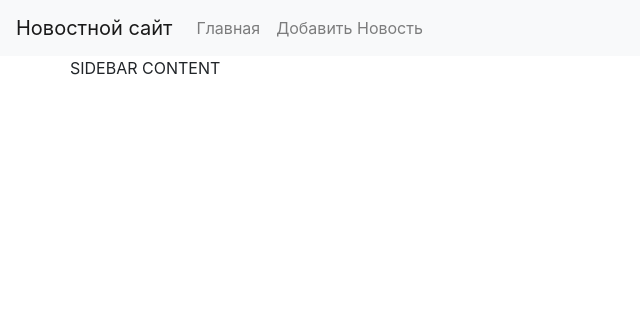
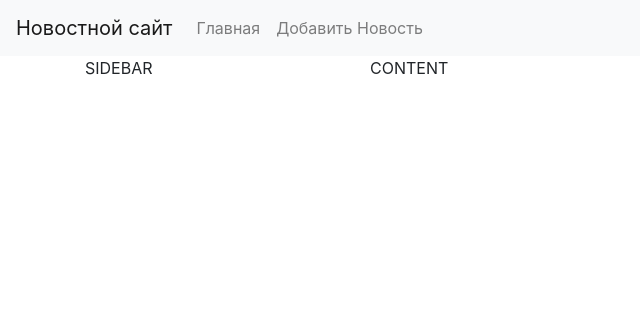
Before and after one commit to AlexandrBenzar/testsites, a Django app: template testsites/mysite/templates/base.html in a window 1280 px wide. Shown: the top 316 px of the page, without its empty margins (0-640 px from the left). Run offline with Django 3.2, Linux system fonts and the light colour scheme; the template is opened without the code that fills it, so the values that code supplies are empty; some libraries are stand-ins or nearby versions.

Commit message:
Внёс правки в шаблоны

```diff
--- a/testsites/mysite/news/templates/news/category.html
+++ b/testsites/mysite/news/templates/news/category.html
@@ -5,19 +5,14 @@
 {% endblock %}
 
 {% block sidebar %}
-<div class="col-md-3">
-
 <div class="list-group">
     {%for item in categories %}
     <a href="{%url 'category' item.pk%}" class="list-group-item list-group-item-action">{{item.title}}</a>
     {%endfor%}
 </div>
-
-</div>
 {% endblock %}
 
 {% block content %}
-<div class="col-md-9">
 {%for item in news %}
 <div class="card mb-3">
     <div class="card-header">
@@ -42,5 +37,4 @@
     </div>
 </div>
 {%endfor%}
-</div>
 {% endblock %}
--- a/testsites/mysite/news/templates/news/index.html
+++ b/testsites/mysite/news/templates/news/index.html
@@ -5,19 +5,14 @@
 {% endblock %}
 
 {% block sidebar %}
-<div class="col-md-3">
-
 <div class="list-group">
     {%for item in categories %}
     <a href="{%url 'category' item.pk%}" class="list-group-item list-group-item-action">{{item.title}}</a>
     {%endfor%}
 </div>
-
-</div>
 {% endblock %}
 
 {% block content %}
-<div class="col-md-9">
 {%for item in news %}
 <div class="card mb-3">
     <div class="card-header">
@@ -42,5 +37,4 @@
     </div>
 </div>
 {%endfor%}
-</div>
 {% endblock %}
--- a/testsites/mysite/templates/base.html
+++ b/testsites/mysite/templates/base.html
@@ -17,9 +17,13 @@
 
 <div class="container mb-3">
     <div class="row">
+        <div class="col-md-3">
+            {% block sidebar %}SIDEBAR{% endblock %}
+        </div>
+        <div class="col-md-9">
+            {% block content %}CONTENT{% endblock %}
+        </div>
 
-        {% block sidebar %}SIDEBAR{% endblock %}
-        {% block content %}CONTENT{% endblock %}
 
     </div>
 </div>
```
Lines whose indentation alone changed are shown as unchanged.
